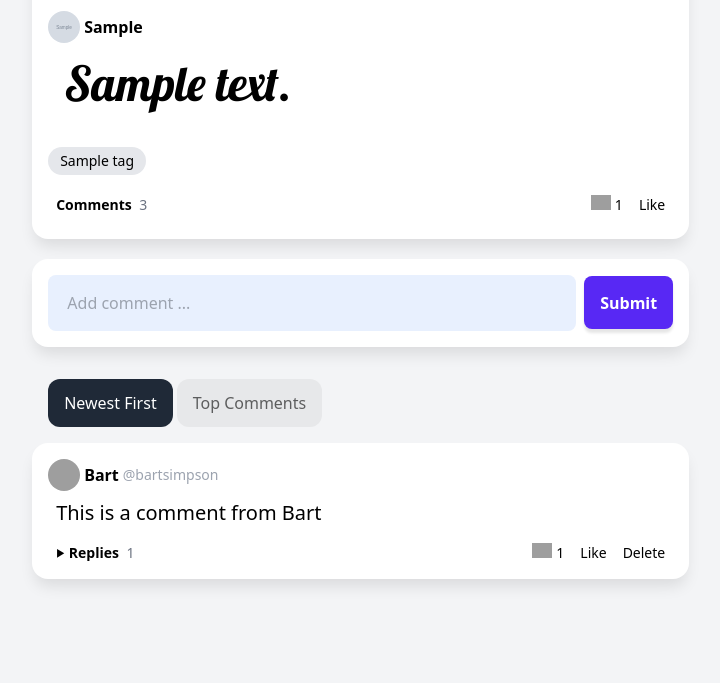
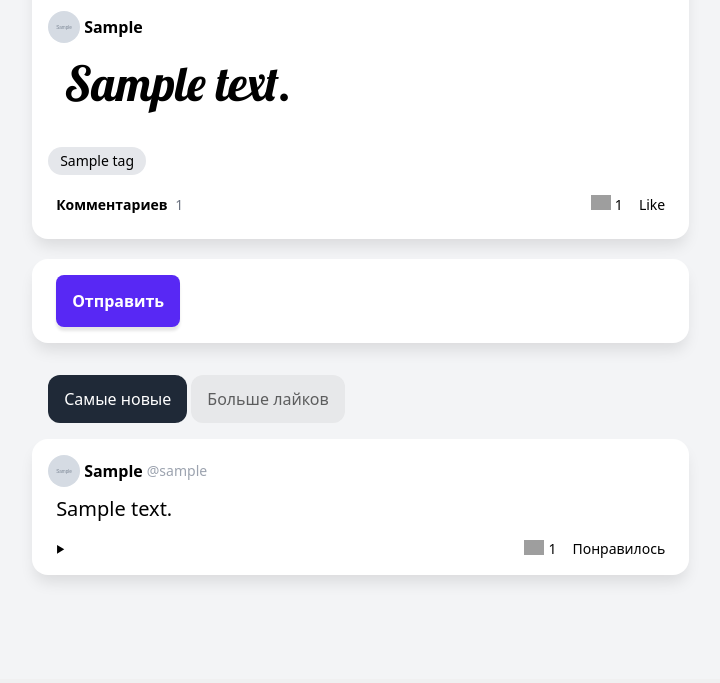
Before and after one commit to YevhenB0512/photos-posts_site, a Django app: page /post/1/ in a window 1280 px wide. Shown: the part 1027-1710 px from the top of the page, without its empty margins (74-794 px from the left). After the commit the page ends 1607 px from the top, so only its background shows below. Run offline with Django 5.2, Linux system fonts and the light colour scheme; tables that the repository leaves empty hold one stand-in row (values such as "Sample post"); grey boxes marked "Sample" are stand-in pictures; some libraries are stand-ins or nearby versions; grey boxes are pictures that could not be loaded.

Commit message:
added changes and new templates for comments and replies

```diff
--- a/templates/includes/hero.html
+++ b/templates/includes/hero.html
@@ -1,4 +1,5 @@
-<hero class="grid bg-gray-700 text-white text-center bg-cover z-10 relative bg-[url('https://live.staticflickr.com/65535/49909538937_3255dcf9e7_b.jpg')]">
+{% load static %}
+<hero class="grid bg-gray-700 text-white text-center bg-cover z-10 relative bg-[url('{% static 'images/bg7.jpg' %}')]">
     <div class="col-start-1 row-start-1 bg-gray-800 bg-opacity-40 w-full h-full"></div>
     <div class="col-start-1 row-start-1 py-24 px-10 ">
         <h1 class="font1 text-6xl title-fadein">Крутые фото и посты</h1>
--- /dev/null
+++ b/templates/posts/comment.html
@@ -0,0 +1,60 @@
+{% load static %}
+<comment class="card p-4 !mb-4">
+    <div class="flex justify-between items-center">
+        {% if comment.author %}
+        <a class="flex items-center gap-1 mb-2" href="{% url 'users:user_profile' comment.author.username %}">
+            <img class="w-8 h-8 object-cover rounded-full"
+                 src="{{ comment.author.avatar }}">
+            <span class="font-bold hover:underline">{{ comment.author.name }}</span>
+            <span class="text-sm font-normal text-gray-400">@{{ comment.author.username }}</span>
+        </a>
+        {% else %}
+        <div class="flex items-center gap-1 mb-4">
+            <img class="w-8 h-8 object-cover rounded-full"
+                 src="{% static 'images/default-avatar.jpg' %}">
+            <span class="text-sm font-normal text-gray-400">Автор удален</span>
+        </div>
+        {% endif %}
+    </div>
+    <p class="text-xl px-2">
+        {{ comment.body }}
+    </p>
+    <div x-data="{ repliesOpen: false }" class="flex items-center justify-between flex-wrap text-sm px-2">
+        <a @click="repliesOpen = !repliesOpen" class="font-bold hover:underline cursor-pointer">
+            <div class="inline-block" x-bind:class="repliesOpen && 'rotate-90 duration-300'">
+                <svg transform="rotate(90)" width="9" height="9" viewBox="0 0 25 25">
+                    <path d="M24 22h-24l12-20z"/>
+                </svg>
+            </div>
+            {% if comment.replies.count %}
+            Ответы
+            <span class="font-light text-gray-500 ml-1">{{comment.replies.count}}</span>
+            {% else %}
+            {% if user.is_authenticated %} Ответить {% endif %}
+            {% endif %}
+        </a>
+        <div class="flex items-center gap-4 [&>a:hover]:underline">
+            <div class="flex items-center gap-1">
+                <img class="w-5 -mt-1" src="https://img.icons8.com/small/24/000000/fire-heart.png">
+                1
+            </div>
+            <a href="">Понравилось</a>
+            {% if user.is_authenticated and comment.author == user %}
+            <a href="{% url 'posts:delete_comment' comment.id %}">Удалить</a>
+            {% endif %}
+        </div>
+
+        <div x-show="repliesOpen" x-cloak class="basis-full mt-3 pl-8 grid grid-cols-1">
+
+            {% for reply in comment.replies.all %}
+            {% include 'posts/reply.html' %}
+            {% endfor %}
+
+            <form action="{% url 'posts:sent_reply' comment.id %}" method="POST" class="replyform flex justify-between" autocomplete="off">
+                {% csrf_token %}
+                {{ replyform }}
+                <button class="block" type="submit">Отправить</button>
+            </form>
+        </div>
+    </div>
+</comment>
--- a/templates/posts/post.html
+++ b/templates/posts/post.html
@@ -34,8 +34,14 @@
         </div>
         <div class="flex items-center justify-between text-sm px-2">
             <a class="font-bold hover:underline" href="{% url 'posts:detail' post.id %}">
-                Comments
-                <span class="font-light text-gray-500 ml-1">3</span>
+                {% if post.comments.count %}
+                Комментариев
+                <span class="font-light text-gray-500 ml-1">{{ post.comments.count }}</span>
+                {% else %}
+                    {% if user.is_authenticated %}
+                    Оставь комментарий
+                    {% endif %}
+                {% endif %}
             </a>
             <div class="flex items-center gap-4 [&>a:hover]:underline">
                 <div class="flex items-center gap-1">
--- a/templates/posts/post_detail.html
+++ b/templates/posts/post_detail.html
@@ -1,90 +1,31 @@
 {% extends 'layouts/a.html' %}
+
+{% load static %}
 
 {% block content %}
 
 {% include 'posts/post.html' %}
 
 <div class="card !pb-0 -mt-3">
-    <form method="POST" class="flex items-center p-4" autocomplete="off">
-        <input type="text" name="comment" placeholder="Add comment ..." maxlength="150">
-        <button @click="open = false" class="block ml-2" type="submit">Submit</button>
+    <form action="{% url 'posts:sent_comment' post.id %}" method="POST" class="flex items-center p-4" autocomplete="off">
+        {% csrf_token %}
+        {{ commentform }}
+        <button @click="open = false" class="block ml-2" type="submit">Отправить</button>
     </form>
 </div>
 
+{% if post.comments.count %}
 <div class="mb-20">
     <div id="tabs" class="ml-4 flex gap-1 mb-4">
-        <a class="tab selected">Newest First</a>
-        <a class="tab">Top Comments</a>
+        <a class="tab selected">Самые новые</a>
+        <a class="tab">Больше лайков</a>
     </div>
 
     <div id="tab-contents">
-
-        <comment class="card p-4 !mb-4">
-            <div class="flex justify-between items-center">
-                <a class="flex items-center gap-1 mb-2" href="">
-                    <img class="w-8 h-8 object-cover rounded-full"
-                         src="https://img.icons8.com/small/96/A9A9A9/happy.png">
-                    <span class="font-bold hover:underline">Bart</span>
-                    <span class="text-sm font-normal text-gray-400">@bartsimpson</span>
-                </a>
-            </div>
-            <p class="text-xl px-2">
-                This is a comment from Bart
-            </p>
-            <div x-data="{ repliesOpen: false }" class="flex items-center justify-between flex-wrap text-sm px-2">
-                <a @click="repliesOpen = !repliesOpen" class="font-bold hover:underline cursor-pointer">
-                    <div class="inline-block" x-bind:class="repliesOpen && 'rotate-90 duration-300'">
-                        <svg transform="rotate(90)" width="9" height="9" viewBox="0 0 25 25">
-                            <path d="M24 22h-24l12-20z"/>
-                        </svg>
-                    </div>
-                    Replies
-                    <span class="font-light text-gray-500 ml-1">1</span>
-                </a>
-                <div class="flex items-center gap-4 [&>a:hover]:underline">
-                    <div class="flex items-center gap-1">
-                        <img class="w-5 -mt-1" src="https://img.icons8.com/small/24/000000/fire-heart.png">
-                        1
-                    </div>
-                    <a href="">Like</a>
-                    <a href="">Delete</a>
-                </div>
-
-                <div x-show="repliesOpen" x-cloak class="basis-full mt-3 pl-8 grid grid-cols-1">
-
-                    <reply class="flex items-end justify-between py-4 border-t">
-                        <div class="flex">
-                            <a href="">
-                                <img class="w-8 h-8 object-cover rounded-full mr-2"
-                                     src="https://img.icons8.com/small/96/A9A9A9/happy.png">
-                            </a>
-                            <div class="w-fit">
-                                <a class="block" href="">
-                                    <span class="font-bold hover:underline">Homer</span>
-                                    <span class="text-sm text-gray-400">@homersimpson</span>
-                                </a>
-                                <div class="mr-3">This is a reply from Homer</div>
-                            </div>
-                        </div>
-                        <div class="flex items-center gap-4 [&>a:hover]:underline">
-                            <div class="flex items-center gap-1">
-                                <img class="w-5 -mt-1" src="https://img.icons8.com/small/24/000000/fire-heart.png">
-                                1
-                            </div>
-                            <a href="">Like</a>
-                            <a href="">Delete</a>
-                        </div>
-                    </reply>
-
-                    <form method="POST" class="replyform flex justify-between" autocomplete="off">
-                        <input type="text" name="reply" placeholder="Add reply ..." maxlength="150">
-                        <button class="block" type="submit">Submit</button>
-                    </form>
-                </div>
-            </div>
-        </comment>
-
+        {% for comment in post.comments.all %}
+        {% include 'posts/comment.html' %}
+        {% endfor %}
     </div>
 </div>
-
+{% endif %}
 {% endblock content %}
--- a/templates/users/profile_edit.html
+++ b/templates/users/profile_edit.html
@@ -56,7 +56,7 @@
                   id="id_bio"
                   placeholder="Несколько слов о себе">{{ form.bio.value|default_if_none:'' }}</textarea>
     </p>
-    <button type="submit">Изменнить</button>
+    <button type="submit">Применнить</button>
     <a class="button secondaryAction ml-1" href="{{ request.META.HTTP_REFERER }}">Отмена</a>
 </form>
 <a class="mt-12 hover:underline text-gray-500" href="{% url 'users:delete' %}">Удалить профиль</a>
```
Also changed, not shown: templates/posts/delete_comment.html (added, +17 -0 lines), templates/posts/delete_reply.html (added, +19 -0 lines), templates/posts/reply.html (added, +34 -0 lines).
